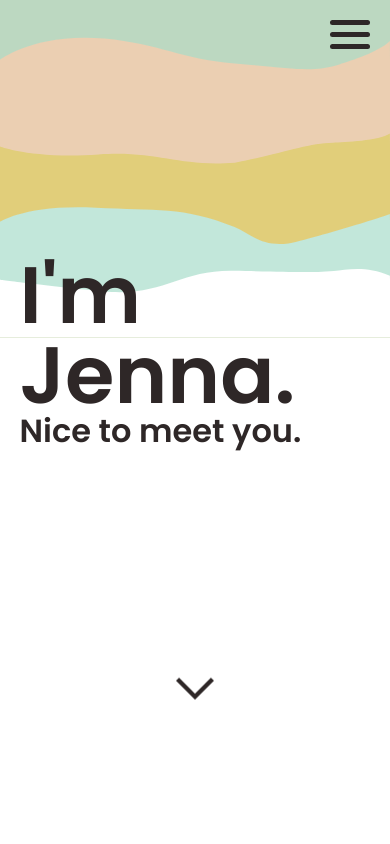
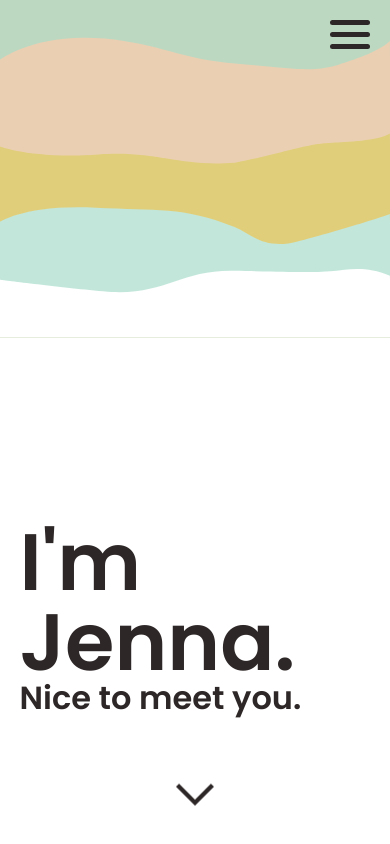
Before and after one commit to jennamaask/porfolio, a plain HTML site: page index.html in a window 390 px wide. Shown: the top 844 px of the page. Drawn offline with nearby package versions, Linux system fonts and the light colour scheme; some packages are replaced by stand-ins of ours; a script that the page names is missing.

Commit message:
adjusted layout on mobile header

```diff
--- a/styles/partials/_header.scss
+++ b/styles/partials/_header.scss
@@ -232,11 +232,11 @@ header .wrapper {
     }
 
     header .wrapper {
-        justify-content: space-around;
+        justify-content: flex-end;
     }
 
     header .title {
-        margin-top: 150px;
+        margin-bottom: 50px;
     }
 }
 
```
Also changed, not shown: styles/style.css.
